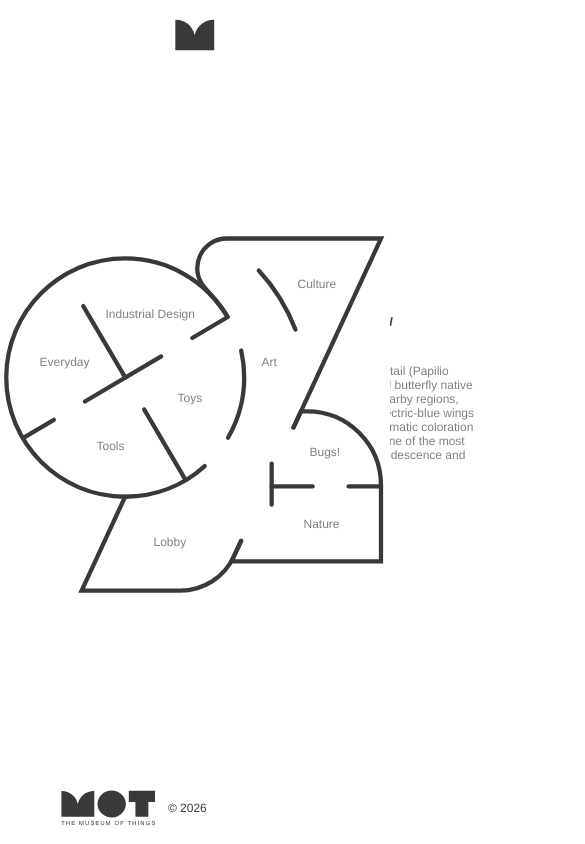
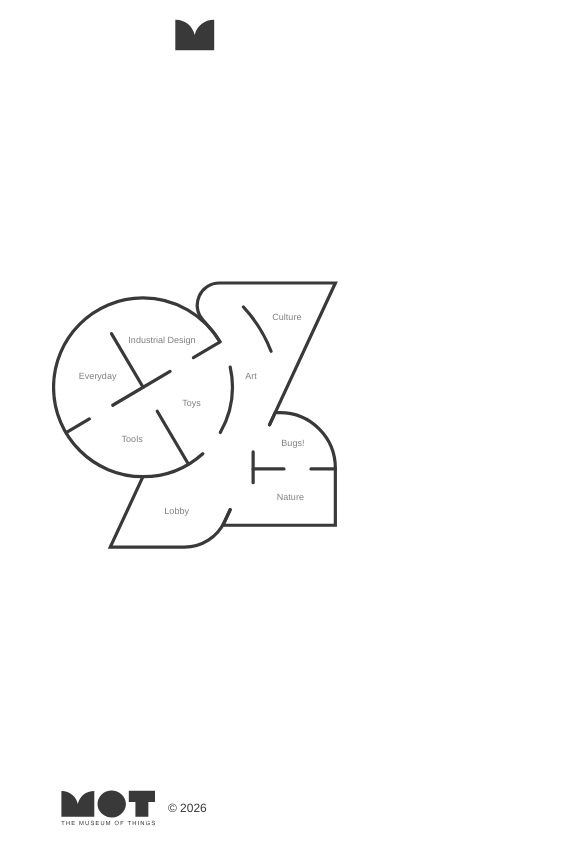
Before and after one commit to joshua-levan/museum-of-things, a React (Vite) app: page /bugs/1 in a window 390 px wide. Both pictures are taken after a click on the picture 195 px from the left and 36 px from the top of the page. Shown: the top 844 px of the page, 585 px wide, since content can reach past the window. Built offline with nearby package versions, Linux system fonts and the light colour scheme.

Commit message:
scale map

```diff
--- a/src/components/Map.css
+++ b/src/components/Map.css
@@ -11,6 +11,12 @@
 
 .map-container {
   position: relative;
+  transform-origin: center center;
+}
+@media (max-width: 430px) {
+  .map-container {
+    transform: scale(0.75);
+  }
 }
 .map-container .category-section {
   color: gray;
@@ -48,7 +54,7 @@
   top: 25rem;
   left: 12.5rem;
 }
-.map-container .bugs {
+.map-container .bugs-link {
   top: 17.5rem;
   left: 25.5rem;
 }
--- a/src/components/Map.scss
+++ b/src/components/Map.scss
@@ -11,6 +11,11 @@
 
 .map-container {
     position: relative;
+    transform-origin: center center;
+    @media (max-width: 430px) {
+        transform: scale(0.75);
+    }
+
     .category-section {
         color: gray;
         cursor: pointer;
@@ -55,7 +60,7 @@
         left: 12.5rem;
     }
 
-    .bugs {
+    .bugs-link {
         top: 17.5rem;
         left: 25.5rem;
     }
--- a/src/components/Map.tsx
+++ b/src/components/Map.tsx
@@ -17,7 +17,7 @@ const Map = ({ toggleMap }:MapProps) => {
             <Link to="/tools" onClick={toggleMap} className="tools category-section">Tools</Link>
             <Link to="/art" onClick={toggleMap} className="art category-section">Art</Link>
             <Link to="/everyday" onClick={toggleMap} className="everyday category-section">Everyday</Link>
-            <Link to="bugs" onClick={toggleMap} className="bugs category-section">Bugs!</Link>
+            <Link to="bugs" onClick={toggleMap} className="bugs-link category-section">Bugs!</Link>
             <Link to="/" onClick={toggleMap} className="lobby category-section">Lobby</Link>
             <Link to="/nature" onClick={toggleMap} className="nature category-section">Nature</Link>
             <img src={map} alt="museum map" draggable="false"/>
--- a/src/components/Thing.css
+++ b/src/components/Thing.css
@@ -24,4 +24,9 @@ h1 {
 }
 .thing img {
   height: 26.125rem;
+}
+@media (max-width: 600px) {
+  .thing {
+    flex-direction: column;
+  }
 }/*# sourceMappingURL=Thing.css.map */
--- a/src/components/Thing.scss
+++ b/src/components/Thing.scss
@@ -24,4 +24,7 @@ h1 {
   img {
     height: 26.125rem;
   }
+  @media (max-width: 600px){
+    flex-direction: column;
+  }
 }
```
Also changed, not shown: 2 other files (tests, documents, lock files or other folders).
